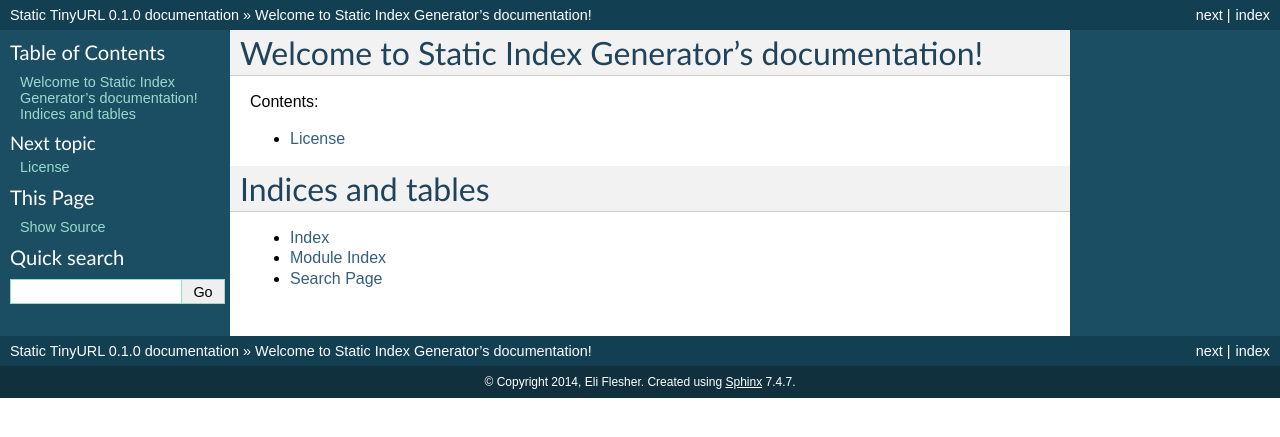
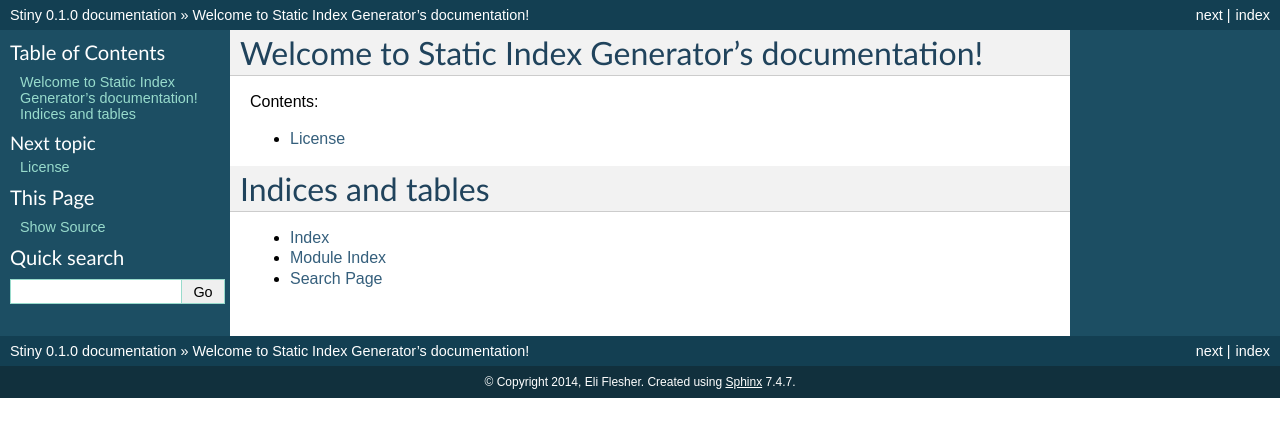
Before and after one commit to eflee/stiny, a Sphinx documentation site: the page built from docs/index.rst, in a window 1280 px wide. Shown: the top 437 px of the page. Built offline with Sphinx 7.4.7, drawn with Linux system fonts in a browser that asks for light colours; formulas are drawn with MathJax 3.

Commit message:
Dummy documentation pages to test my autodoc comments

```diff
--- a/docs/conf.py
+++ b/docs/conf.py
@@ -23,7 +23,7 @@
 # -- General configuration ------------------------------------------------
 
 # If your documentation needs a minimal Sphinx version, state it here.
-#needs_sphinx = '1.0'
+needs_sphinx = '1.0'
 
 # Add any Sphinx extension module names here, as strings. They can be
 # extensions coming with Sphinx (named 'sphinx.ext.*') or your custom
@@ -50,7 +50,7 @@
 master_doc = 'index'
 
 # General information about the project.
-project = u'Static TinyURL'
+project = u'Stiny'
 copyright = u'2014, Eli Flesher'
 
 # The version info for the project you're documenting, acts as replacement for
@@ -81,15 +81,15 @@
 #default_role = None
 
 # If true, '()' will be appended to :func: etc. cross-reference text.
-#add_function_parentheses = True
+add_function_parentheses = True
 
 # If true, the current module name will be prepended to all description
 # unit titles (such as .. function::).
-#add_module_names = True
+add_module_names = True
 
 # If true, sectionauthor and moduleauthor directives will be shown in the
 # output. They are ignored by default.
-#show_authors = False
+show_authors = True
 
 # The name of the Pygments (syntax highlighting) style to use.
 pygments_style = 'sphinx'
@@ -183,7 +183,7 @@
 #html_file_suffix = None
 
 # Output file base name for HTML help builder.
-htmlhelp_basename = 'StaticIndexGeneratordoc'
+htmlhelp_basename = 'Stinydoc'
 
 
 # -- Options for LaTeX output ---------------------------------------------
@@ -203,7 +203,7 @@
 # (source start file, target name, title,
 #  author, documentclass [howto, manual, or own class]).
 latex_documents = [
-  ('index', 'StaticIndexGenerator.tex', u'Static Index Generator Documentation',
+  ('index', 'Stiny.tex', u'Stiny Documentation',
    u'Eli Flesher', 'manual'),
 ]
 
@@ -233,7 +233,7 @@
 # One entry per manual page. List of tuples
 # (source start file, name, description, authors, manual section).
 man_pages = [
-    ('index', 'statictinyurl', u'Static TinyURL',
+    ('index', 'stiny', u'Static TinyURL',
      [u'Eli Flesher'], 1)
 ]
 
@@ -263,3 +263,5 @@
 
 # If true, do not generate a @detailmenu in the "Top" node's menu.
 #texinfo_no_detailmenu = False
+
+autodoc_member_order = 'groupwise'
```
Also changed, not shown: docs/stiny/controllers.rst (added, +7 -0 lines), docs/stiny/stiny.rst (added, +7 -0 lines), docs/stiny/url.rst (added, +8 -0 lines).
